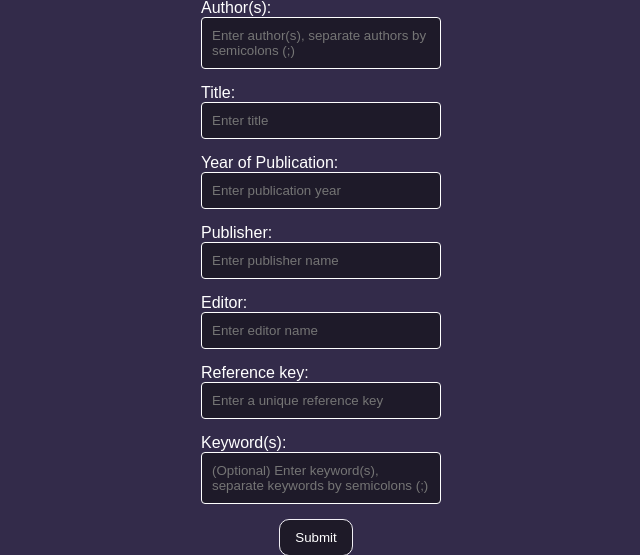
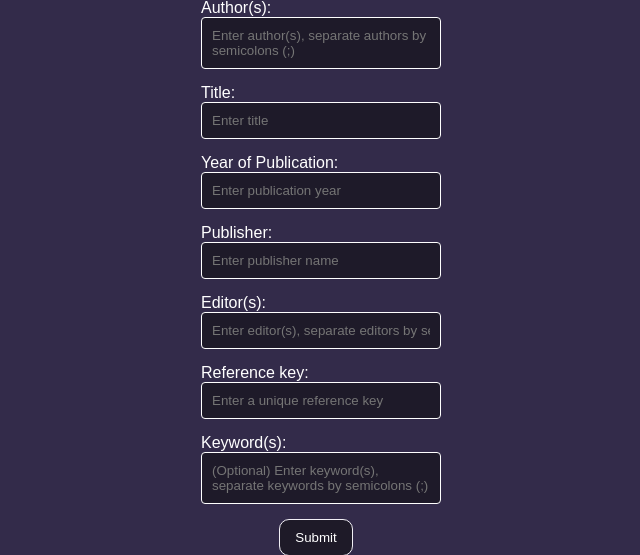
Before and after one commit to chuotchuot/ohtu-latexchefs, a Flask app: page /add_book_reference in a window 1280 px wide. Shown: the part 92-647 px from the top of the page, without its empty margins (319-959 px from the left). Run offline with Flask 3, Linux system fonts and the light colour scheme.

Commit message:
Change the formatting of editors

```diff
--- a/src/app.py
+++ b/src/app.py
@@ -27,7 +27,7 @@ def add_book_reference():
     title = request.form["title"]
     year = request.form["year"]
     publisher = request.form["publisher"]
-    editor = request.form["editor"]
+    editor = [editor.strip() for editor in request.form["editor"].split(";")]
     authors = [author.strip() for author in request.form["authors"].split(";")]
     reference_key = request.form["reference_key"]
     keywords = [keyword.strip() for keyword in request.form["keywords"].split(";")]
--- a/src/repositories/reference_repository.py
+++ b/src/repositories/reference_repository.py
@@ -7,9 +7,11 @@ from config import db
 #from entities.book import Book
 
 def add_reference(reference_type: str, title: str, year: int, authors: str, publisher: str,
-                  editor:str , reference_key: str, keywords: str):
+                  editors:str , reference_key: str, keywords: str):
     author_str = " and ".join(author for author in authors)
     keywords_str = ", ".join(keyword for keyword in keywords)
+    editors_str = " and ".join(editor for editor in editors)
+
 
     if check_unique_reference_key(reference_key):
         try:
@@ -17,7 +19,7 @@ def add_reference(reference_type: str, title: str, year: int, authors: str, publ
                        "reference_type, reference_key, keywords) VALUES (:title, :year, "
                        ":author, :publisher, :editor, :reference_type, :reference_key, :keywords)")
             db.session.execute(sql, {"title": title, "year": year, "author": author_str,
-                                     "publisher": publisher, "editor": editor,
+                                     "publisher": publisher, "editor": editors_str,
                                      "reference_type": reference_type,
                                      "reference_key": reference_key, "keywords": keywords_str})
             db.session.commit()
--- a/src/templates/new_book_reference.html
+++ b/src/templates/new_book_reference.html
@@ -25,8 +25,8 @@ Add a new book reference | References
     <p>Publisher:<br>
         <input type="text" name="publisher" class="inputfield" placeholder="Enter publisher name" required>
     </p>
-    <p>Editor:<br>
-        <input type="text" name="editor" class="inputfield" placeholder="Enter editor name" required>
+    <p>Editor(s):<br>
+        <input type="text" name="editor" class="inputfield" placeholder="Enter editor(s), separate editors by semicolons (;)" required>
     </p>
     <p>Reference key:<br>
         <input type="text" name="reference_key" class="inputfield" placeholder="Enter a unique reference key" required>
```
